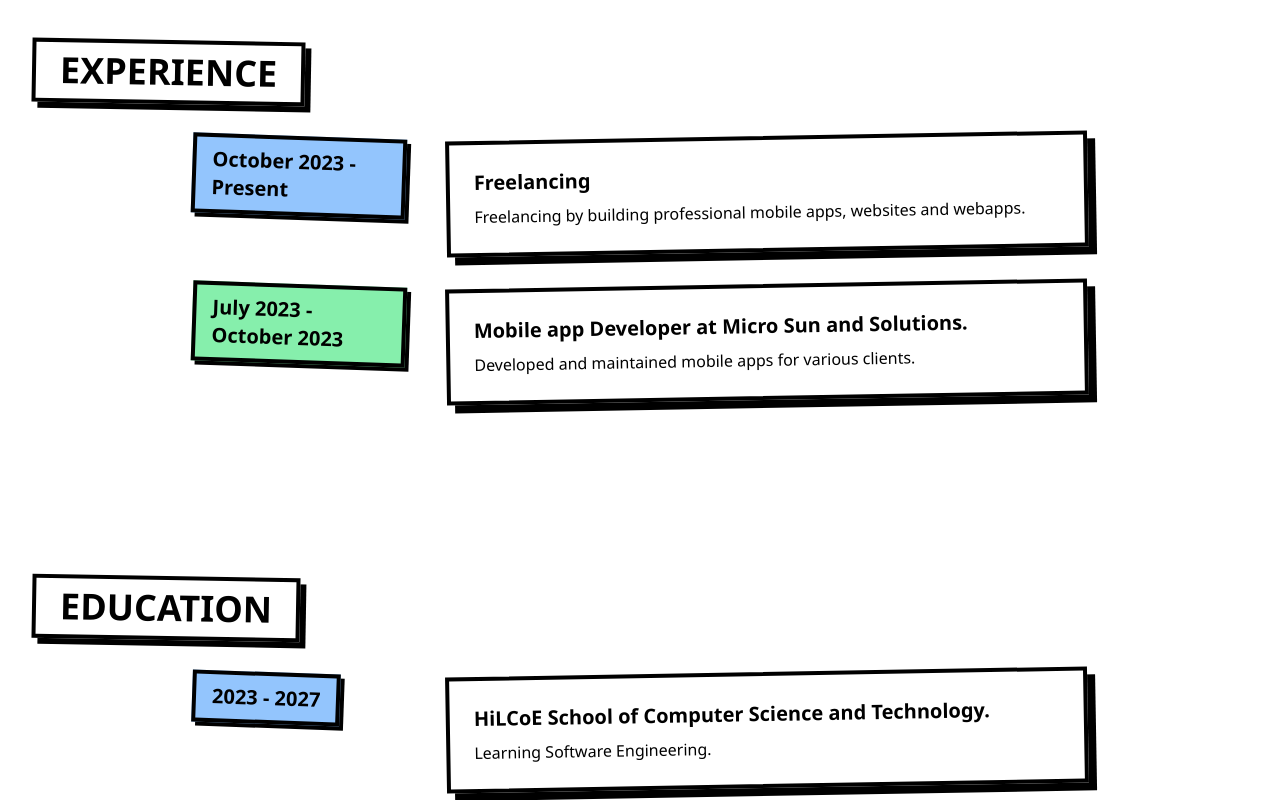
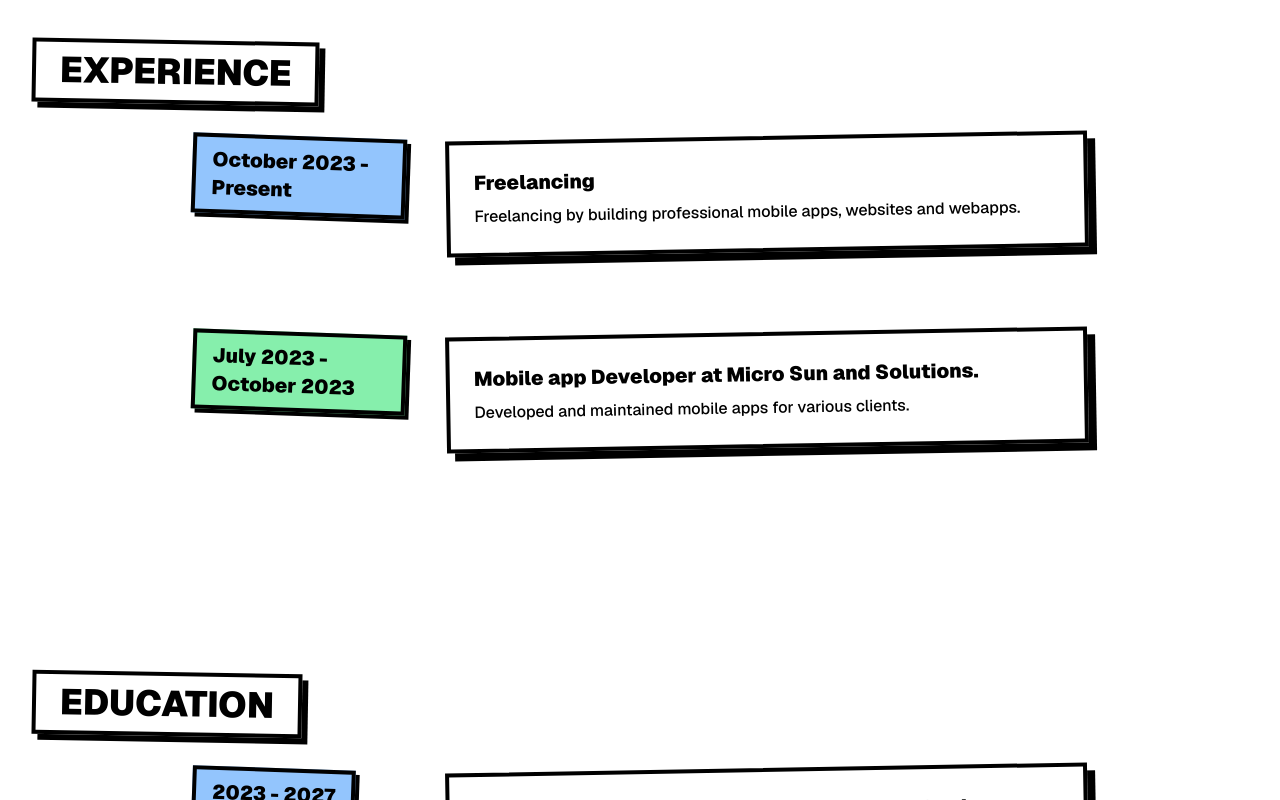
Before and after one commit to BeamlakAschalew/portfolio-vue, a Vue app: page / in a window 1280 px wide. Shown: the part 3200-4000 px from the top of the page. Built offline with nearby package versions, Linux system fonts and the light colour scheme.

Commit message:
small margin fixes

```diff
--- a/index.html
+++ b/index.html
@@ -26,7 +26,7 @@
       content=" Selam (Hello)! I am Beamlak Aschalew, passionate Full Stack and mobile app Developer
       with over 5 years of experience building high quality softwares."
     />
-    <meta property="og:image" content="https://beamlak.dev/images/avatar.png" />
+    <meta property="og:image" content="https://beamlak.dev/images/avatar.jpg" />
 
     <!-- Twitter -->
     <meta property="twitter:card" content="summary_large_image" />
@@ -37,7 +37,14 @@
       content=" Selam (Hello)! I am Beamlak Aschalew, passionate Full Stack and mobile app Developer
       with over 5 years of experience building high quality softwares."
     />
-    <meta property="twitter:image" content="https://beamlak.dev/images/avatar.png" />
+    <meta property="twitter:image" content="https://beamlak.dev/images/avatar.jpg" />
+
+    <link rel="preconnect" href="https://fonts.googleapis.com" />
+    <link rel="preconnect" href="https://fonts.gstatic.com" crossorigin />
+    <link
+      href="https://fonts.googleapis.com/css2?family=Geist:wght@100..900&display=swap"
+      rel="stylesheet"
+    />
   </head>
   <body>
     <div id="app"></div>
--- a/src/components/TheEducation.vue
+++ b/src/components/TheEducation.vue
@@ -19,7 +19,7 @@ defineProps({
       <div
         v-for="(item, index) in education"
         :key="index"
-        class="mb-8 flex flex-col gap-10 md:flex-row"
+        class="mb-20 flex flex-col gap-2 md:flex-row md:gap-10"
       >
         <!-- Year -->
         <div class="mb-4 md:mb-0 md:w-1/4">
--- a/src/components/TheExperience.vue
+++ b/src/components/TheExperience.vue
@@ -19,7 +19,7 @@ defineProps({
       <div
         v-for="(item, index) in experience"
         :key="index"
-        class="mb-8 flex flex-col gap-10 md:flex-row"
+        class="mb-20 flex flex-col gap-2 md:flex-row md:gap-10"
       >
         <!-- Year -->
         <div class="mb-4 md:mb-0 md:w-1/4">
--- a/tailwind.config.js
+++ b/tailwind.config.js
@@ -2,7 +2,11 @@
 export default {
   content: ['./index.html', './src/**/*.{vue,js,ts,jsx,tsx}'],
   theme: {
-    extend: {},
+    extend: {
+      fontFamily: {
+        sans: ['Geist', 'sans-serif'],
+      },
+    },
   },
   plugins: [],
 }
```
